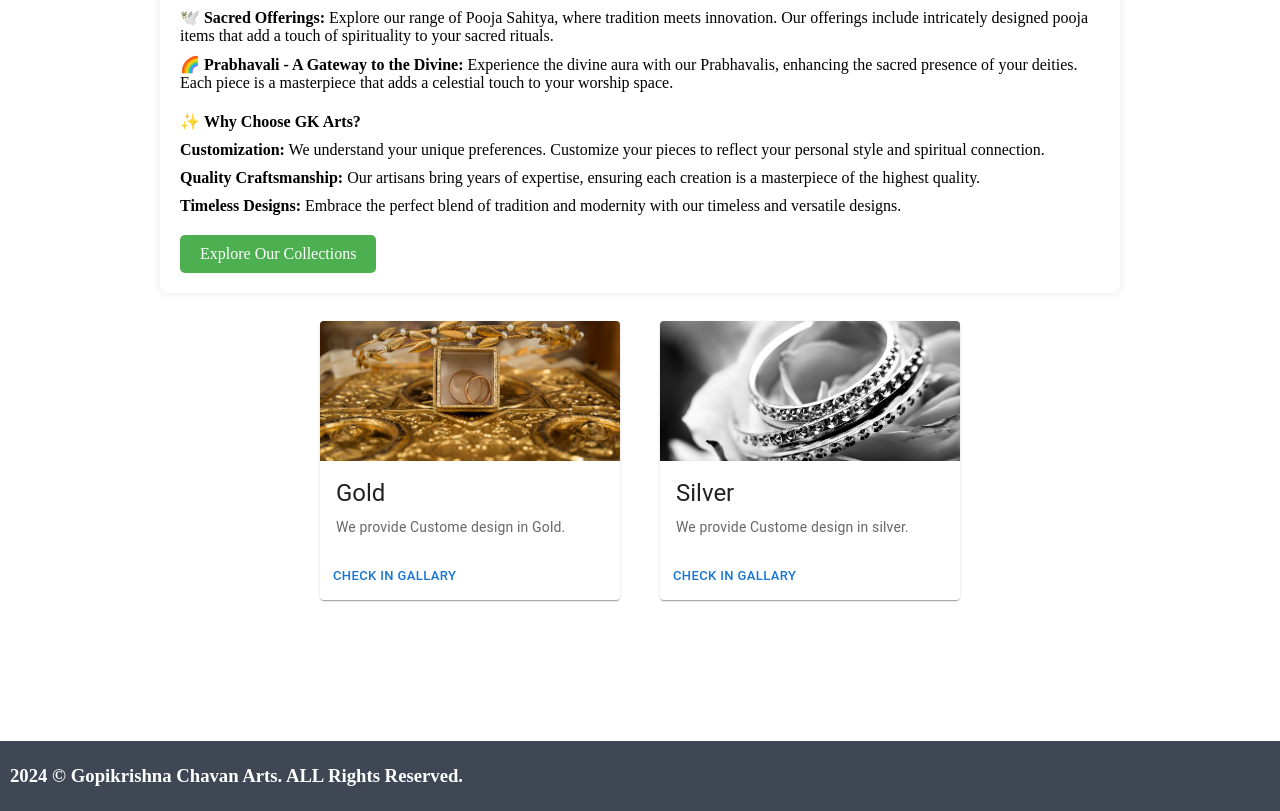
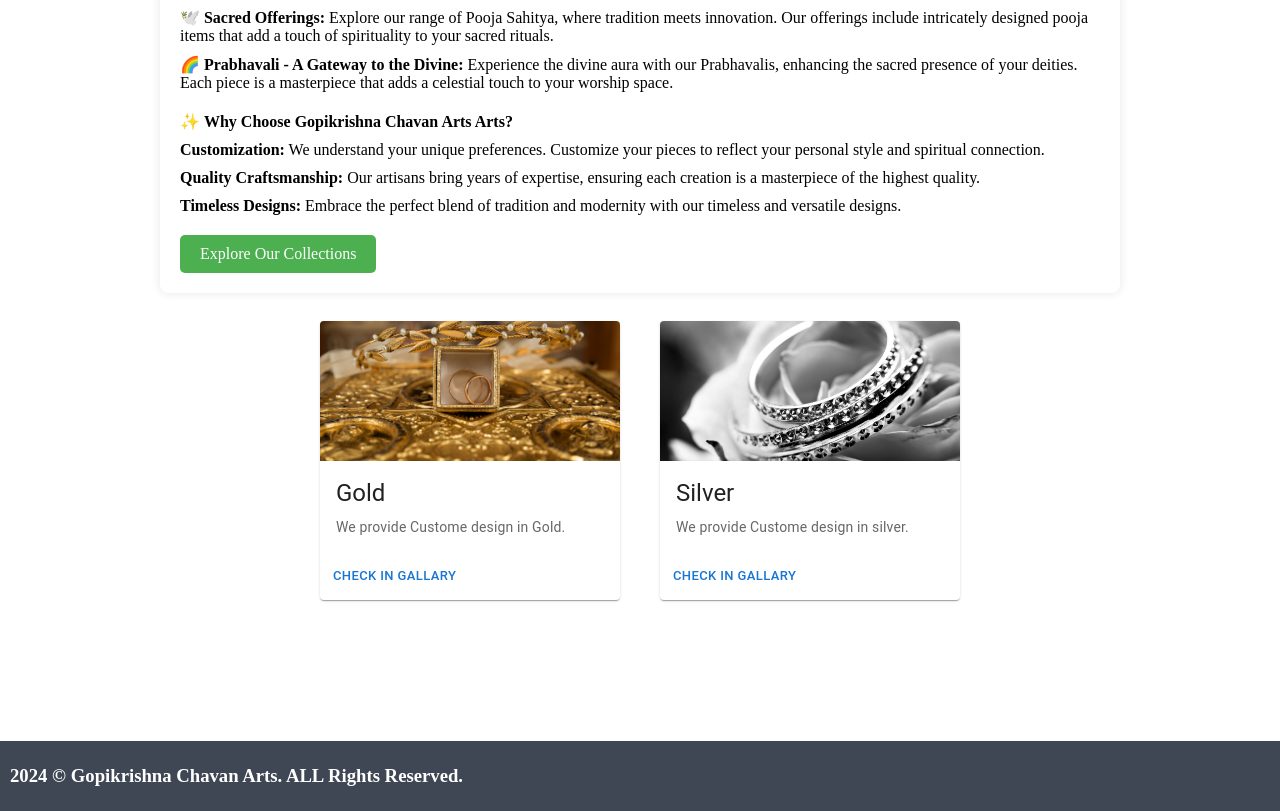
Before and after one commit to SurajBhosale003/gopikrishnachavan, a React (Vite) app: page / in a window 1280 px wide. Shown: the part 1034-1845 px from the top of the page. Built offline with nearby package versions, Linux system fonts and the light colour scheme.

Commit message:
added GK name

```diff
--- a/src/pages/Home.jsx
+++ b/src/pages/Home.jsx
@@ -53,7 +53,7 @@ function Home() {
         </div>
 
         <div className="HomePageSectionContent">
-            <div className="HomePageListItem">✨ <strong>Why Choose GK Arts?</strong></div>
+            <div className="HomePageListItem">✨ <strong>Why Choose Gopikrishna Chavan Arts Arts?</strong></div>
             <ul>
                 <li className="HomePageListItem"><strong>Customization:</strong> We understand your unique preferences.
                     Customize your pieces to reflect your personal style and spiritual connection.</li>
```
